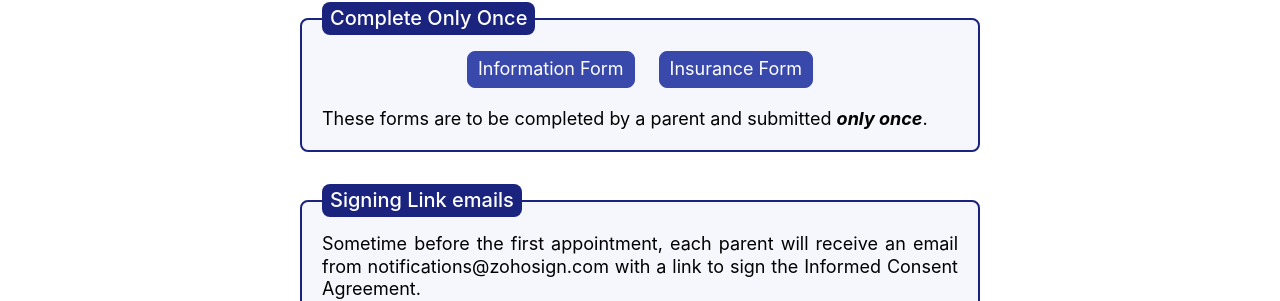
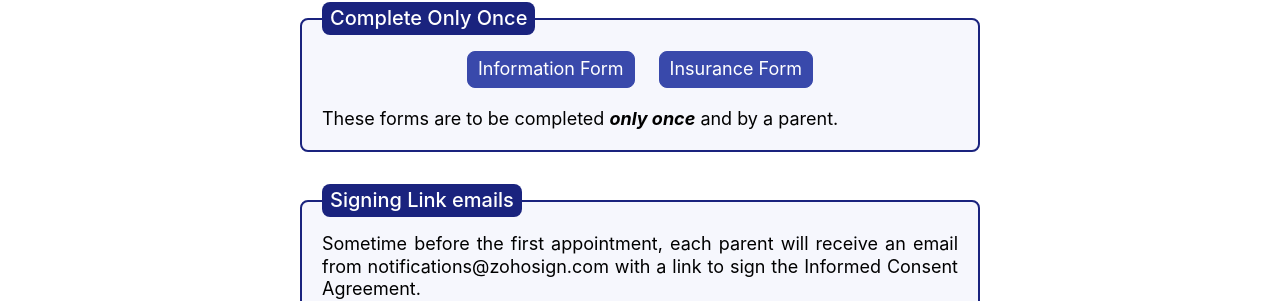
Before and after one commit to portlandps/portlandps.github.io, a Jekyll site: the page built from c.html, in a window 1280 px wide and 1386 px high. Shown: the part 393-694 px from the top of the window. Built offline with Jekyll 4.4.1, drawn with Linux system fonts in a browser that asks for light colours; some web fonts are replaced.

Commit message:
once once again

```diff
--- a/c.html
+++ b/c.html
@@ -36,7 +36,7 @@ css: |-
 		<a class="forms" href="https://forms.portlandpsychological.services/cdavidmaxey/form/Information/formperma/NxEhCgVCYrZdOKwZLpG9cWLZsslbd7RVFmrQzeRibdQ">Information Form</a>
 		<a class="forms" href="https://forms.portlandpsychological.services/cdavidmaxey/form/Insurance/formperma/QAHpE59gaGNWwBnnmE2FvZx0QIjtMwNjsm_GglYxOJA">Insurance Form</a>
 	</div>
-	<div>These forms are to be completed by a parent and submitted <span class="italic bold">only once</span>.</div>
+	<div>These forms are to be completed <span class="italic bold">only once</span> and by a parent.</div>
 </fieldset>
 <fieldset>
 	<legend><h2>Signing Link emails</h2></legend>
--- a/ceap.html
+++ b/ceap.html
@@ -44,7 +44,7 @@ css: |-
 	<div class="fieldset-flex">
 		<a class="forms" href="https://forms.portlandpsychological.services/cdavidmaxey/form/Information/formperma/NxEhCgVCYrZdOKwZLpG9cWLZsslbd7RVFmrQzeRibdQ">Information Form</a>
 	</div>
-	<div>This form is to be completed by a parent and submitted <span class="italic bold">only once</span>.</div>
+	<div>This form is to be completed <span class="italic bold">only once</span> and by a parent.</div>
 </fieldset>
 <fieldset>
 	<legend><h2>Authorization Code</h2></legend>
--- a/y.html
+++ b/y.html
@@ -36,7 +36,7 @@ css: |-
 		<a class="forms" href="https://forms.portlandpsychological.services/cdavidmaxey/form/Information/formperma/NxEhCgVCYrZdOKwZLpG9cWLZsslbd7RVFmrQzeRibdQ">Information Form</a>
 		<a class="forms" href="https://forms.portlandpsychological.services/cdavidmaxey/form/Insurance/formperma/QAHpE59gaGNWwBnnmE2FvZx0QIjtMwNjsm_GglYxOJA">Insurance Form</a>
 	</div>
-	<div>These forms are to be completed by a parent and submitted <span class="italic bold">only once</span>.</div>
+	<div>These forms are to be completed <span class="italic bold">only once</span> and by a parent.</div>
 </fieldset>
 <fieldset>
 	<legend><h2>Signing Link emails</h2></legend>
--- a/yeap.html
+++ b/yeap.html
@@ -44,7 +44,7 @@ css: |-
 	<div class="fieldset-flex">
 		<a class="forms" href="https://forms.portlandpsychological.services/cdavidmaxey/form/Information/formperma/NxEhCgVCYrZdOKwZLpG9cWLZsslbd7RVFmrQzeRibdQ">Information Form</a>
 	</div>
-	<div>This form is to be completed by a parent and submitted <span class="italic bold">only once</span>.</div>
+	<div>This form is to be completed <span class="italic bold">only once</span> and by a parent.</div>
 </fieldset>
 <fieldset>
 	<legend><h2>Authorization Code</h2></legend>
```
